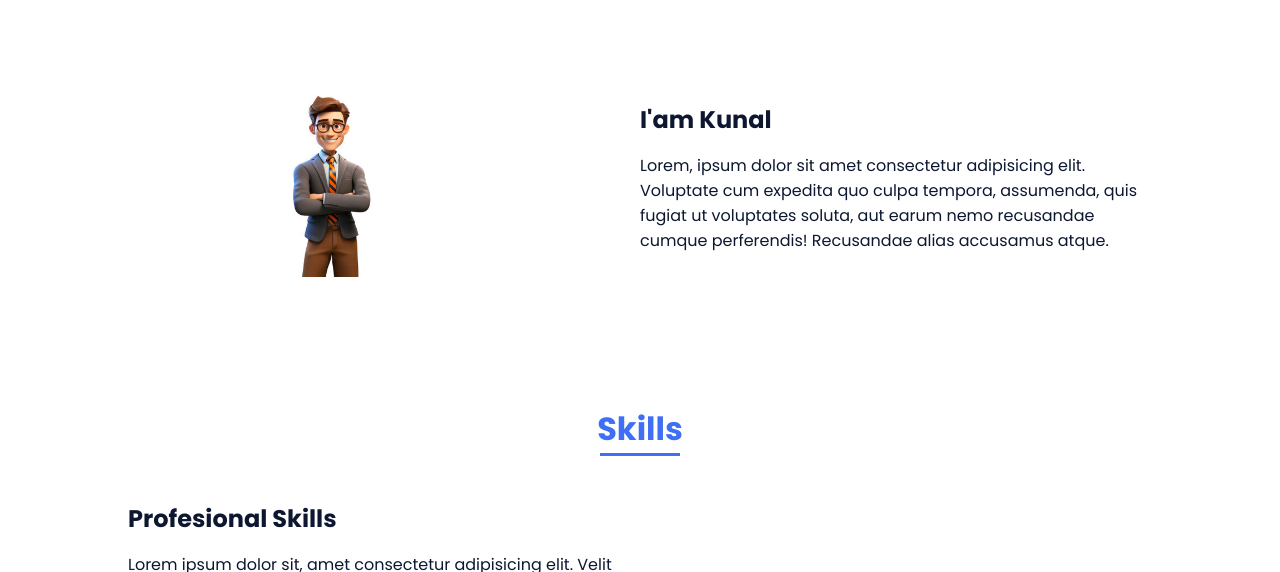
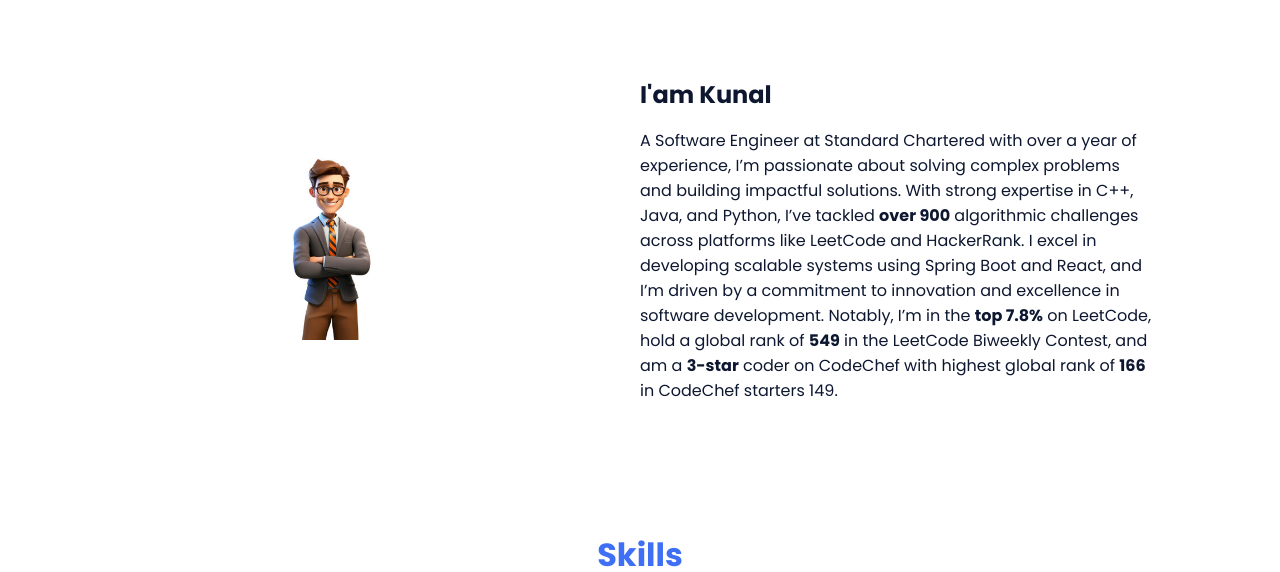
Before and after one commit to Venom9182/venom9182.github.io, a plain HTML site: page index.html in a window 1280 px wide. Shown: the part 822-1394 px from the top of the page. Drawn offline with nearby package versions, Linux system fonts and the light colour scheme.

Commit message:
updating about me

```diff
--- a/index.html
+++ b/index.html
@@ -74,7 +74,8 @@
 
                     <div>
                         <h2 class="about__subtitle">I'am Kunal</h2>
-                        <p class="about__text">Lorem, ipsum dolor sit amet consectetur adipisicing elit. Voluptate cum expedita quo culpa tempora, assumenda, quis fugiat ut voluptates soluta, aut earum nemo recusandae cumque perferendis! Recusandae alias accusamus atque.</p>
+                        <p class="about__text">A Software Engineer at Standard Chartered with over a year of experience, I’m passionate about solving complex problems and building impactful solutions. With strong expertise in C++, Java, and Python, I’ve tackled <strong>over 900</strong> algorithmic challenges across platforms like LeetCode and HackerRank. I excel in developing scalable systems using Spring Boot and React, and I’m driven by a commitment to innovation and excellence in software development. Notably, I’m in the <strong>top 7.8%</strong> on LeetCode, hold a global rank of <strong>549</strong> in the LeetCode Biweekly Contest, and am a <strong>3-star</strong> coder on CodeChef with highest global rank of <strong>166</strong> in CodeChef starters 149.</p>
+
                     </div>
                 </div>
             </section>
```
